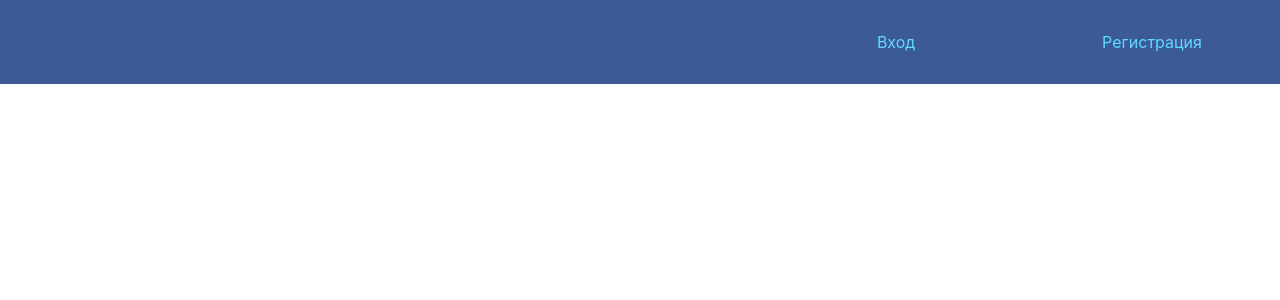
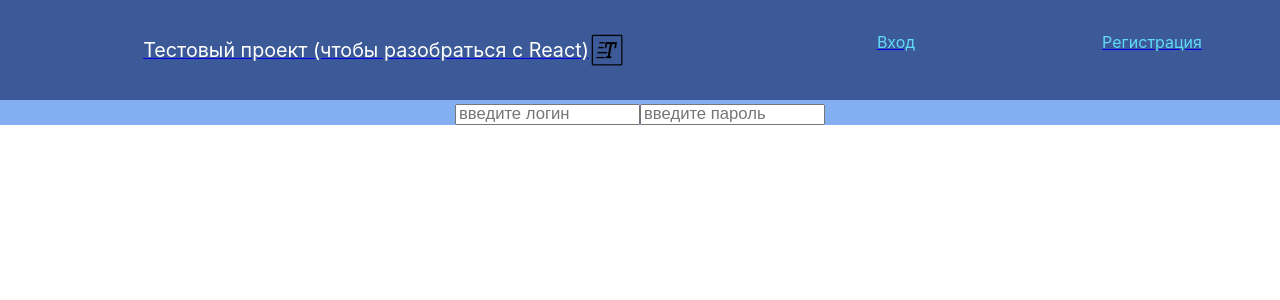
Before and after one commit to dennazgul/second-app, a React (Create React App) app: page /login in a window 1280 px wide. Shown: the top 300 px of the page. Built offline with nearby package versions, Linux system fonts and the light colour scheme.

Commit message:
components adding

```diff
--- a/package.json
+++ b/package.json
@@ -5,6 +5,7 @@
   "dependencies": {
     "react": "^16.8.6",
     "react-dom": "^16.8.6",
+    "react-router-dom": "^5.0.1",
     "react-scripts": "3.0.1"
   },
   "scripts": {
--- a/src/App.css
+++ b/src/App.css
@@ -1,7 +1,12 @@
 .App {
   text-align: center;
+  background-color: #83aef2;
+  height: 100%;
 }
-
+.homePage {
+  height: 100px;
+  background-color: #42d7f5;
+}
 
 .App-header {
   display:grid;
@@ -15,3 +20,23 @@
   color: #61dafb;
   text-decoration: none;
 }
+.screenText {
+  color: white;
+  text-decoration: none;
+}
+.representText {
+  display: flex;
+  justify-content: center;
+  align-items: center;
+  font-size: 1.11em;
+}
+.App-body {
+  background-color: #83aef2;
+  height: 100%;
+}
+.registrationForm {
+  font-size: 1.25em;
+}
+input::placeholder {
+  font-size: 1.25em;
+}
--- a/src/App.js
+++ b/src/App.js
@@ -1,43 +1,41 @@
 import React from 'react';
 import './App.css';
+import { Link, BrowserRouter as Router, Switch, Route } from "react-router-dom";
+import Registration from './components/Registration';
+import Login from './components/Login';
+import Home from './components/Home';
 
-class NameForm extends React.Component {
-  constructor(props) {
-    super(props);
-    this.state = { login: '', password: '' };
-    this.loginForm = { able: false }
-  }
-  loginPasswordForm() {
-    return (
-      <div>
-        <input value={this.state.login} name="login" placeholder="введите логин" onChange={this.handleTextareaChange} cols="40" rows="3"></input>
-        <input value={this.state.password} name="password" placeholder="введите пароль" onChange={this.handleTextareaChange} cols="40" rows="3"></input>
-      </div>
-    )
-  }
-  ablerFunc = () => {
-    this.setState({ able: this.loginForm.able = !this.loginForm.able });
-  }
-  handleTextareaChange = (event) =>
-    this.setState({ [event.target.name]: event.target.value })
-  render() {
-    return (
+
+
+function App() {
+  return (
+    <Router>
       <div className="App">
         <header className="App-header">
+          <div className="representText">
+            <Link to="/">
+              <span className="screenText representText">Тестовый проект (чтобы разобраться с React)
+            <img src={require('./assets/image.png')} width="36px"></img>
+              </span>
+            </Link>
+          </div>
+          <Link to="/login">
+            <span className="App-link" >Вход</span>
+          </Link>
+          <Link to="/registration">
+            <span className="App-link">
+              Регистрация
+          </span>
+          </Link>
+        </header>
+        <div class="App-body">
           <div>
+            <Route path="/" exact component={Home} /><Route path="/registration" component={Registration} />
+            <Route path="/login" component={Login} />
           </div>
-          <div><span className="App-link" onClick={this.ablerFunc}>Вход</span>
-          {this.loginForm.able && this.loginPasswordForm()}
-          </div>
-          <span>
-            <a href="https://google.com"
-              className="App-link">
-              Регистрация
-          </a>
-          </span>
-        </header>
+        </div>
       </div>
-    );
-  }
+    </Router>
+  );
 }
-export default NameForm;
+export default App;
--- /dev/null
+++ b/src/components/Home.js
@@ -0,0 +1,12 @@
+import React from 'react';
+import { BrowserRouter } from "react-router-dom";
+import '../App.css';
+
+function Home() {
+    return (
+        <div className="homePage representText">
+            Красивая надпись на главной странице! Нажми что-нибудь другое
+        </div>
+    )
+}
+export default Home;
--- /dev/null
+++ b/src/components/Login.js
@@ -0,0 +1,29 @@
+import React from 'react';
+import { BrowserRouter } from "react-router-dom";
+import '../App.css';
+
+class Login extends React.Component {
+    constructor(props) {
+        super(props);
+        this.state = { login: '', password: '' };
+    }
+    loginPasswordForm() {
+        return (
+            <div>
+                <input value={this.state.login} name="login" placeholder="введите логин" onChange={this.handleTextareaChange} cols="40" rows="3"></input>
+                <input value={this.state.password} name="password" placeholder="введите пароль" onChange={this.handleTextareaChange} cols="40" rows="3"></input>
+            </div>
+        )
+    }
+    handleTextareaChange = (event) => {
+        this.setState({ [event.target.name]: event.target.value })
+      }
+    render() {
+        return (
+            <div className="registrationForm">
+                {this.loginPasswordForm()}
+            </div>
+        )
+    }
+}
+export default Login;
--- /dev/null
+++ b/src/components/Registration.js
@@ -0,0 +1,15 @@
+import React from 'react';
+import { BrowserRouter } from "react-router-dom";
+import '../App.css';
+
+function Registration() {
+    return (
+        <div className="registrationForm">
+            <div><input  placeholder ="Имя" ></input></div>
+            <div><input  placeholder ="Фамилия"></input></div>
+            <div><input  placeholder ="Ориентация"></input></div>
+            <div><input  placeholder ="Опыт работы"></input></div>
+        </div>
+    )
+}
+export default Registration;
```
Also changed, not shown: src/assets/image.png (renamed from assets/image.png), 1 other file (tests, documents, lock files or other folders).
